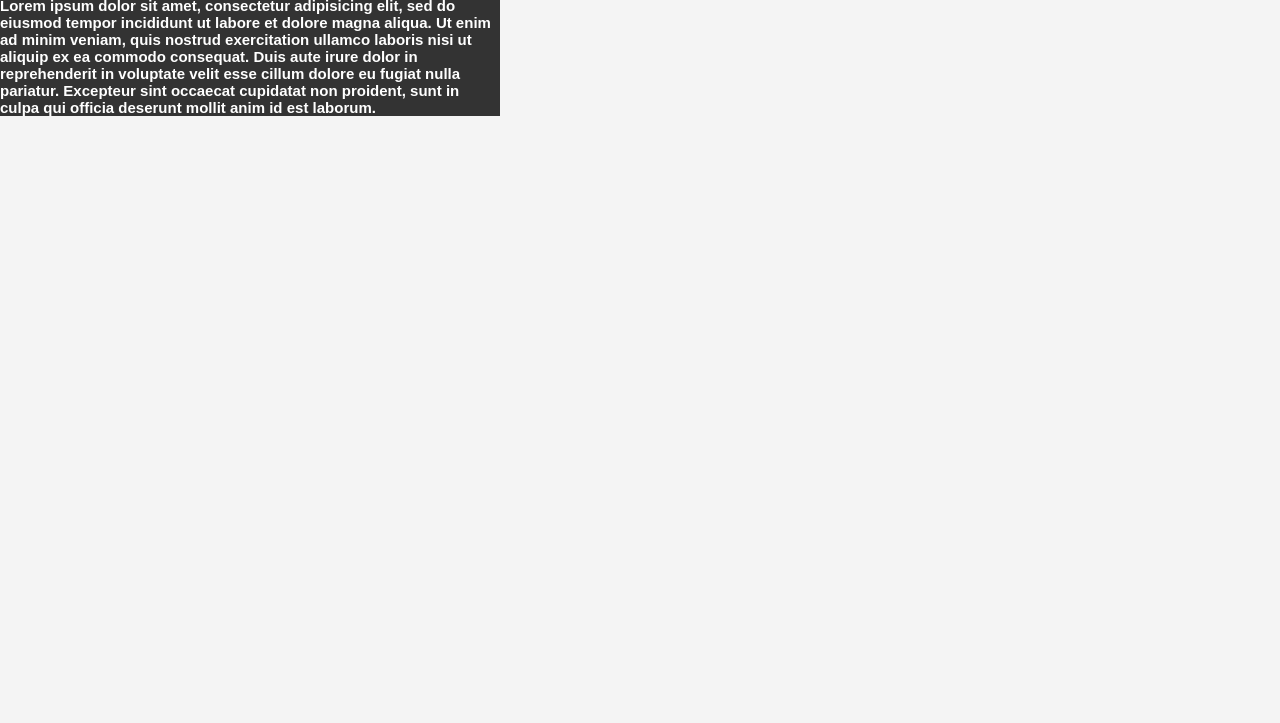
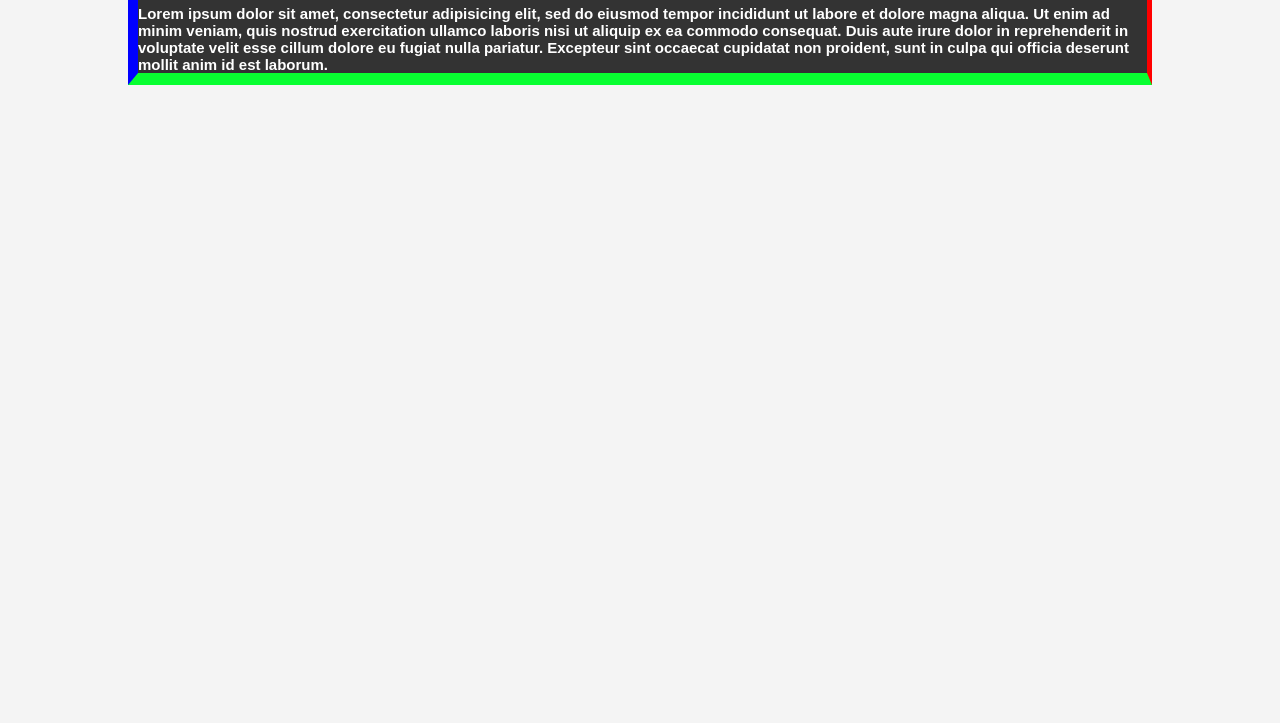
Before and after one commit to prattparedes/CSS-Prueba, a plain HTML site: page CSS Cheatsheet/index.html in a window 1280 px wide. Shown: the part 77-800 px from the top of the page. Drawn offline with Linux system fonts and the light colour scheme.

Commit message:
Borders, margins, styles

```diff
--- a/CSS Cheatsheet/CSS/Estilo.css
+++ b/CSS Cheatsheet/CSS/Estilo.css
@@ -1,4 +1,4 @@
-body{
+body {
   background-color: #f4f4f4;
   color: #555555;
 
@@ -10,22 +10,32 @@ body{
   font: normal 20px Arial, Helveitca, sans-serif;
 
   /* Más espacio entre líneas */
-	Line-height:1.6em;
+  line-height: 1.6em;
   /* También se puede usar px en vez de em
 	line-height: 3px; pero generalmente se usa em  */
   margin: 0;
 }
 
-/* Agregar un contenedor al texto para que tenga un tamaño de largo determinado máximo*/
-.Container{
-	width: 500px;
+/* Agregar un contenedor al texto para que tenga un tamaño de largo determinado máximo, se puede poner en px o en %*/
+.Container {
+  width: 80%;
+
+  /* Espaciamiento entre un elemento, en auto pone mismo espacio a la izquierda como a la derecha */
+  margin: auto;
 }
 
-.Caja-1{
+.Caja-1 {
   font: bold 15px Arial;
+
   /* Se puede escribir #333333 o #333 porque son el mismo color y este color negro se puede abreviar*/
   background-color: #333;
+
   /* Blanco es #ffffff o #fff */
   color: #fff;
 
+  /* Ver la diferencia entre Border/Margin/Padding */
+  border-right: 5px red solid;
+  border-left: 10px blue solid;
+  border-top: 8px rgb(195, 255, 0) solid;
+  border-bottom: 12px rgb(8, 255, 49) solid;
 }
```
Lines whose indentation alone changed are shown as unchanged.
